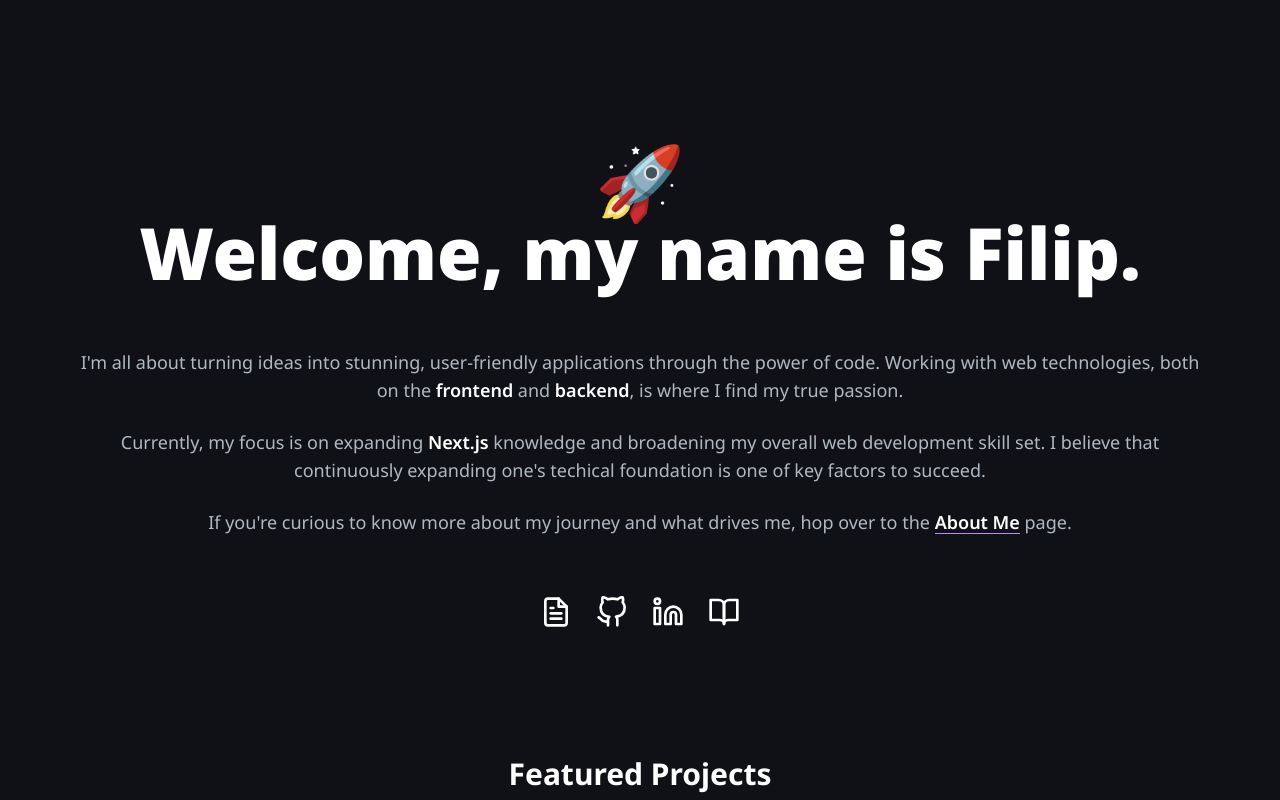
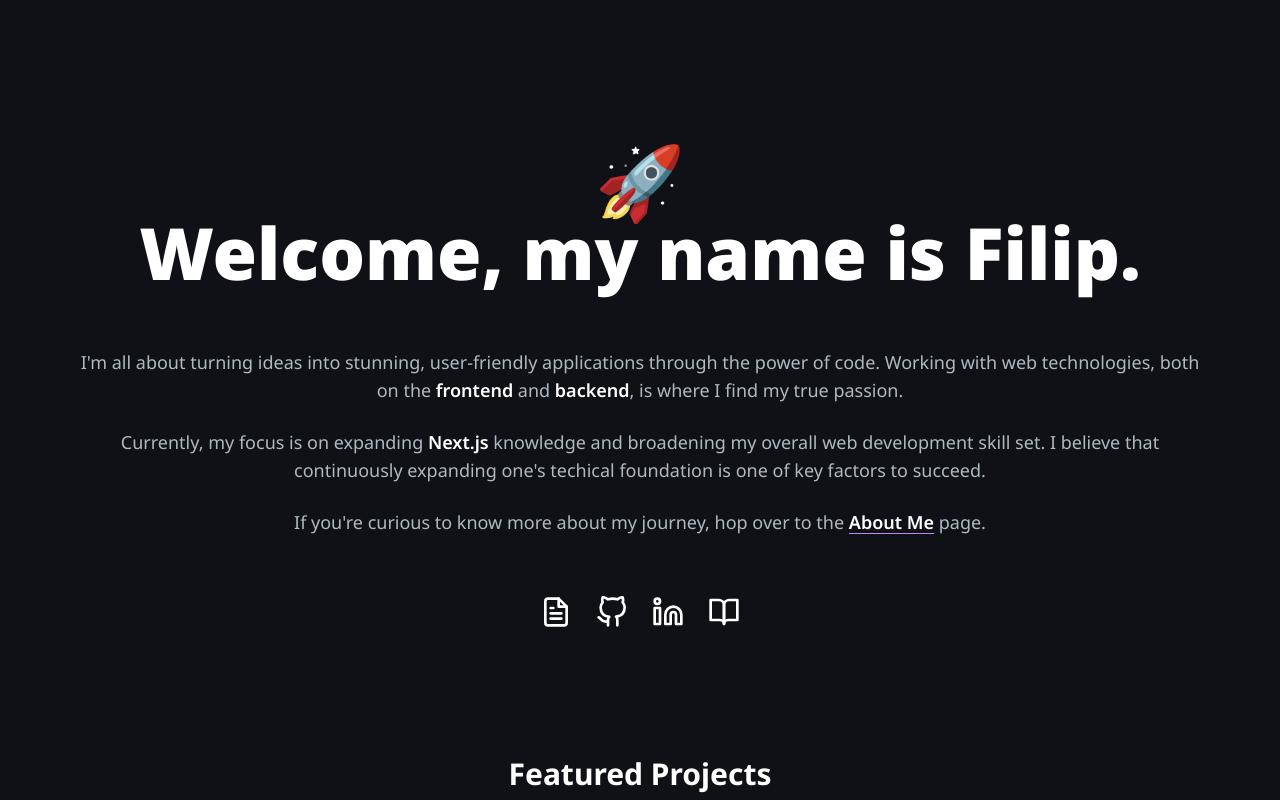
Before and after one commit to fdukat/fdukat.com, a Next.js app: page / in a window 1280 px wide. Shown: the top 800 px of the page. Built offline with nearby package versions, Linux system fonts and the light colour scheme.

Commit message:
change hero subheading content

```diff
--- a/components/Hero/Hero.tsx
+++ b/components/Hero/Hero.tsx
@@ -25,7 +25,7 @@ export default function Hero() {
             techical foundation is one of key factors to succeed.
           </p>
           <p className="p-3">
-            If you&apos;re curious to know more about my journey and what drives me, hop over to the{' '}
+            If you&apos;re curious to know more about my journey, hop over to the{' '}
             <InternalLink href="/about">About Me</InternalLink> page.
           </p>
         </div>
```
